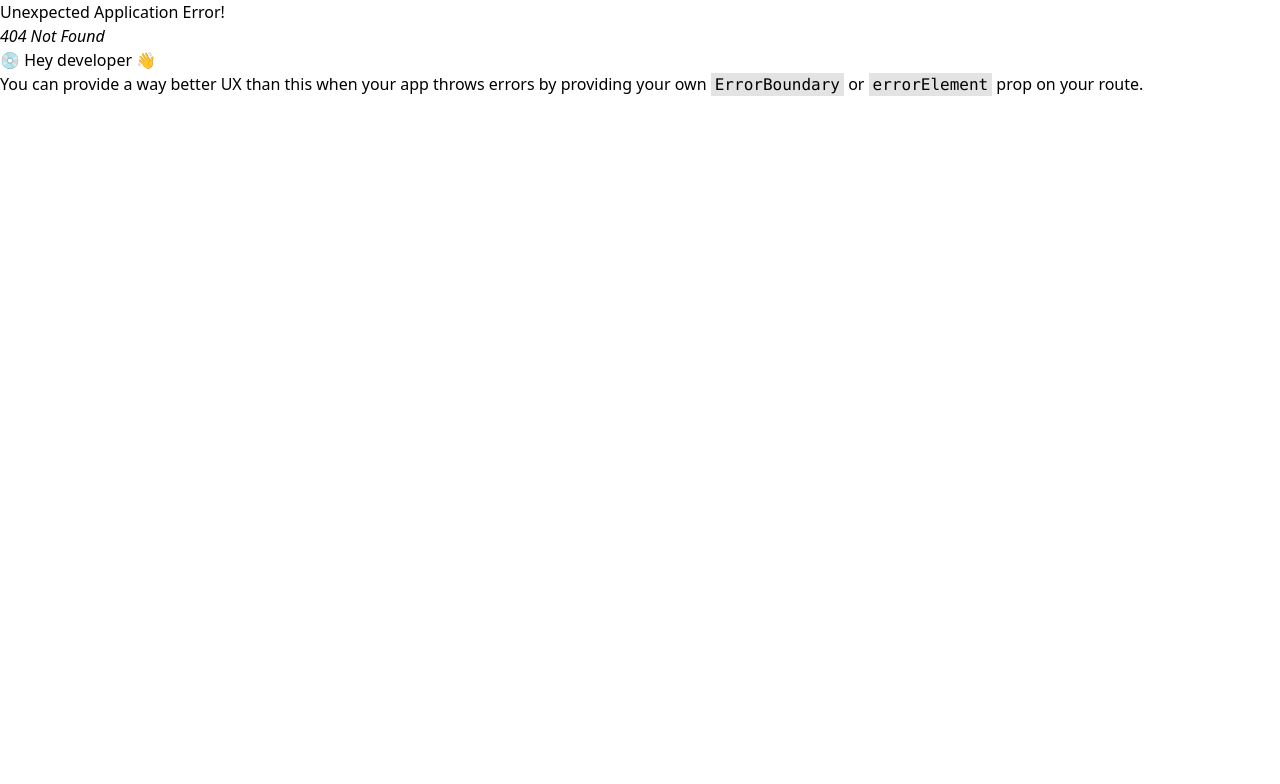
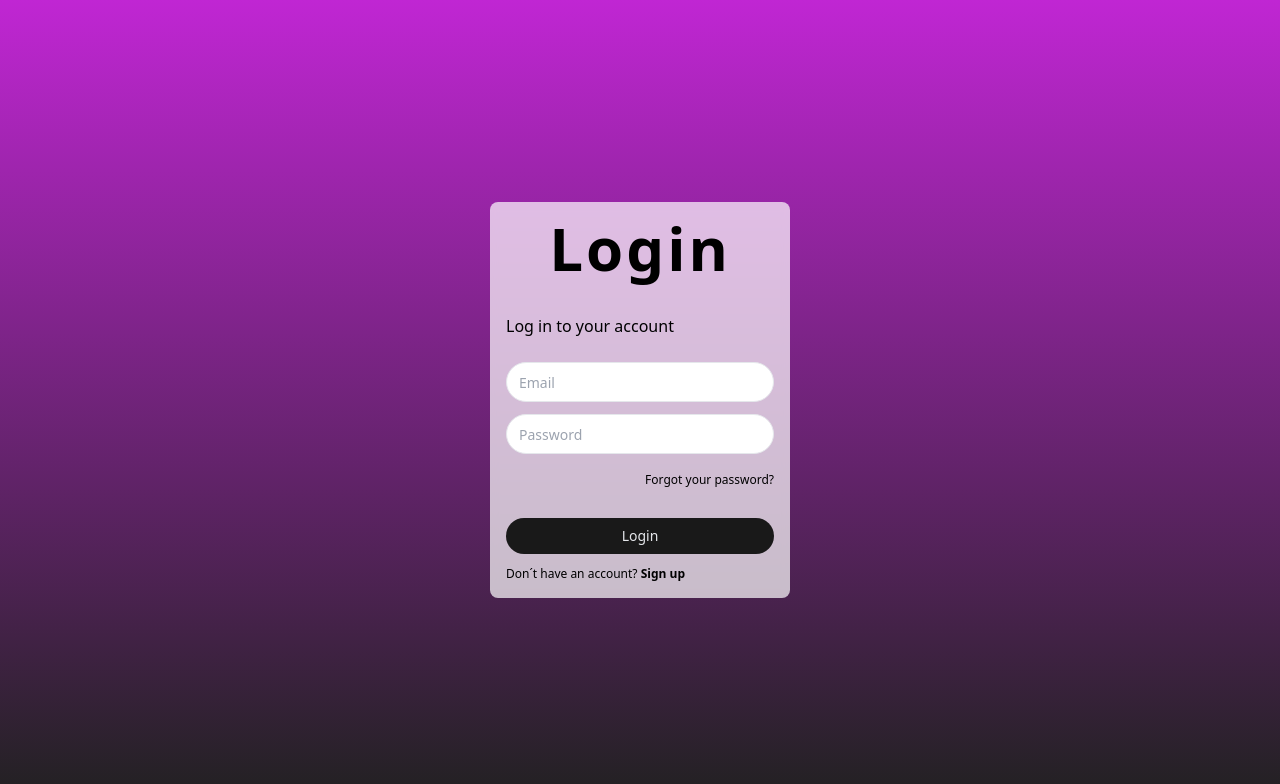
Before and after one commit to Chencho34/shopping-cart, a React (Vite) app: page /logindashboard in a window 1280 px wide. Before the commit this address had no page. Shown: the top 784 px of the page. Built offline with nearby package versions, Linux system fonts and the light colour scheme.

Commit message:
ADD: Login & SignUp form screens

```diff
--- a/src/components/index.ts
+++ b/src/components/index.ts
@@ -10,6 +10,7 @@ import SliderCategory from './sliderCategory/SliderCategory'
 import SliderHero from './sliderHero/SliderHero'
 import FavoritesGallery from './favoritesGallery/FavoritesGallery'
 import CardProductFavorite from './cardProductFavorite/CardProductFavorite'
+import Input from './input/Input'
 
 export {
   Card,
@@ -23,5 +24,6 @@ export {
   SliderItem,
   SliderCategory,
   FavoritesGallery,
-  CardProductFavorite
+  CardProductFavorite,
+  Input
 }
--- /dev/null
+++ b/src/components/input/Input.tsx
@@ -0,0 +1,20 @@
+interface InputProps {
+  id?: string;
+  name?: string;
+  value?: string;
+  placeholder?: string;
+  type: 'text' | 'email' | 'password' | 'number';
+  onChange?: () => void;
+}
+
+export default function Input ({ placeholder, type, onChange, id, name, value }: InputProps): JSX.Element {
+  return <input
+    className='h-10 w-full rounded-full border px-3 py-2 text-sm focus-visible:outline-none focus-visible:ring-2'
+    placeholder={placeholder}
+    onChange={onChange}
+    type={type}
+    id={id}
+    name={name}
+    value={value}
+  />
+}
--- a/src/components/wrapper/Wrapper.tsx
+++ b/src/components/wrapper/Wrapper.tsx
@@ -4,7 +4,7 @@ interface WrapperProps {
 }
 
 export default function Wrapper ({ children }: WrapperProps) {
-  return <main className='h-auto md:h-screen w-full bg-light dark:bg-dark transition-colors duration-500'>
+  return <main className={'h-auto md:h-screen w-full bg-light dark:bg-dark transition-colors duration-500'}>
     {children}
   </main>
 }
--- a/src/layout/authLayout/AuthLayout.tsx
+++ b/src/layout/authLayout/AuthLayout.tsx
@@ -1,8 +1,12 @@
+import { Outlet } from 'react-router-dom'
 
 export default function AuthLayout (): JSX.Element {
   return (
-    <div>
-      <h1>Auth layout</h1>
-    </div>
+    <>
+      {/* <h1>Auth layout</h1>       */}
+      <main>
+        <Outlet />
+      </main>
+    </>
   )
 }
--- /dev/null
+++ b/src/pages/login/Login.tsx
@@ -0,0 +1,32 @@
+import { Button, Container, Input, Wrapper } from '../../components'
+
+export default function Login () {
+  return (
+    // <Wrapper backgroundImage='https://encrypted-tbn0.gstatic.com/images?q=tbn:ANd9GcQ8g16f_OKhWFrh1wMOF9ZQsA00CPuoFx33EA&s'>
+
+      <div className='bg-gradient-to-t from-[#212121] to-fuchsia-600'>
+        <Container className='h-svh grid place-content-center'>
+          <section className='bg-white/70 backdrop-blur-sm py-4 px-4 w-[300px] rounded-lg'>
+            <article className='flex flex-col gap-9 mb-6'>
+              <h1 className='text-6xl text-center font-semibold tracking-wider'>Login</h1>
+              <p className=''>Log in to your account</p>
+            </article>
+            <form className='flex flex-col gap-3'>
+              <label htmlFor=''>
+                <Input type='email' placeholder='Email'/>
+              </label>
+              <label htmlFor=''>
+                <Input type='password' placeholder='Password'/>
+              </label>
+              <a href='' className='text-end mb-4'>
+                <span className='text-xs'>Forgot your password?</span>
+              </a>
+              <Button className='px-4'>Login</Button>
+              <p className='text-xs'>Don´t have an account? <a href='' className='font-semibold'>Sign up</a></p>
+            </form>
+          </section>
+        </Container>
+      </div>
+    // </Wrapper>
+  )
+}
--- /dev/null
+++ b/src/pages/signUp/SignUp.tsx
@@ -0,0 +1,31 @@
+import { Button, Container, Input } from '../../components'
+
+export default function SignUp () {
+  return (
+    <div className='bg-gradient-to-t from-[#212121] to-fuchsia-600'>
+      <Container className='h-svh grid place-content-center'>
+        <section className='bg-white/70 backdrop-blur-sm py-4 px-4 w-[300px] rounded-lg'>
+          <article className='flex flex-col gap-9 mb-6'>
+            <h1 className='text-6xl text-center font-semibold tracking-wider'>Login</h1>
+            <p className=''>Please enter your details</p>
+          </article>
+          <form className='flex flex-col gap-6'>
+            <section className='flex flex-col gap-2'>
+              <label htmlFor=''>
+                <Input type='text' placeholder='Name'/>
+              </label>
+              <label htmlFor=''>
+                <Input type='email' placeholder='Email'/>
+              </label>
+              <label htmlFor=''>
+                <Input type='password' placeholder='Password'/>
+              </label>
+            </section>
+            <Button className='px-4'>Login</Button>
+            <p className='text-xs'>Already have an account? <a href='' className='font-semibold'>Login</a></p>
+          </form>
+        </section>
+      </Container>
+    </div>
+  )
+}
--- a/src/routes/index.tsx
+++ b/src/routes/index.tsx
@@ -1,13 +1,19 @@
 import { createBrowserRouter, createRoutesFromElements, Route } from 'react-router-dom'
-import { Cart, Favorites, Home, Product } from '../pages'
-import { PublicLayout } from '../layout'
+import { Cart, Favorites, Home, Login, Product, SignUp } from '../pages'
+import { AuthLayout, PublicLayout } from '../layout'
 
 export const router = createBrowserRouter(
   createRoutesFromElements(
+    <>
       <Route path='/' element={<PublicLayout />}>
         <Route index element={<Home />} />
         <Route path='/cart' element={<Cart />} />
         <Route path='/product/:id' element={<Product />} />
         <Route path='/favorites' element={<Favorites />} />
       </Route>
+      <Route path='/logindashboard' element={<AuthLayout />}>
+        <Route index element={<Login />}/>
+        <Route path='/logindashboard/signUp' element={<SignUp />}/>
+      </Route>
+    </>
 ))
```
Also changed, not shown: src/pages/index.ts (+5 -2 lines). Lines whose indentation alone changed are shown as unchanged.
